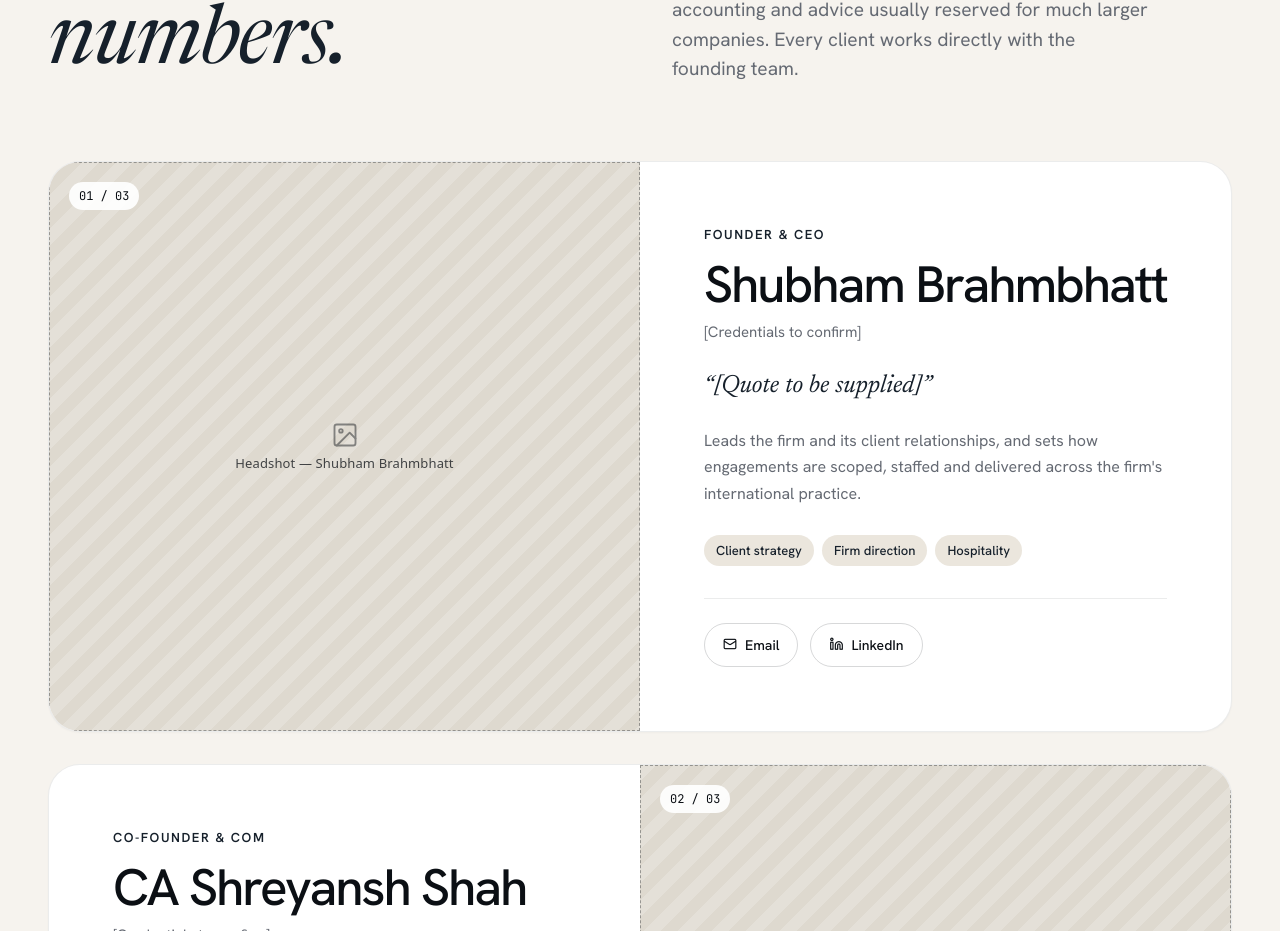
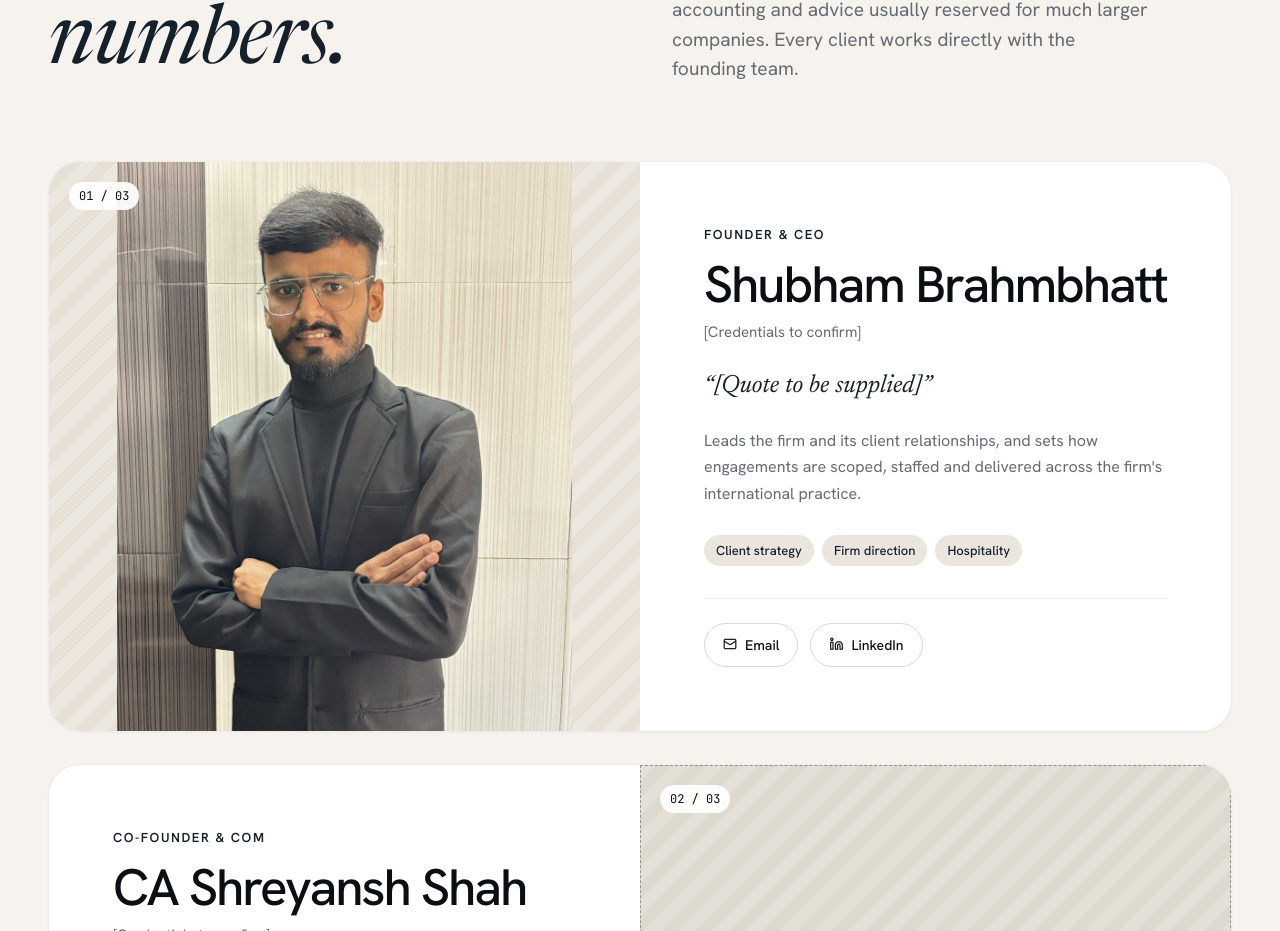
Before and after one commit to dhyey18/fiscalfork, a Next.js app: page /about in a window 1280 px wide. Shown: the part 408-1339 px from the top of the page. Built offline with nearby package versions, Linux system fonts and the light colour scheme.

Commit message:
Add founder photo and update rendering logic in About section

```diff
--- a/app/about/content.tsx
+++ b/app/about/content.tsx
@@ -1,6 +1,7 @@
 "use client";
 
 import type { CSSProperties } from "react";
+import Image from "next/image";
 import SiteHeader from "../components/SiteHeader";
 import SiteFooter from "../components/SiteFooter";
 import { Hover, Icon, ImageSlot, useViewportWidth } from "../lib/ui";
@@ -12,8 +13,19 @@
    describe the scope of each role rather than anyone's history, and `quote` is
    left bracketed — putting invented words or invented credentials against a
    named person is not ours to do. Replace the bracketed fields with their own
-   words before this goes live. */
-const FOUNDERS = [
+   words before this goes live. `photo` is optional — founders without a
+   supplied photo fall back to the empty-state image slot. */
+type Founder = {
+  name: string;
+  role: string;
+  creds: string;
+  quote: string;
+  bio: string;
+  focus: string[];
+  photo?: string;
+};
+
+const FOUNDERS: Founder[] = [
   {
     name: "Shubham Brahmbhatt",
     role: "Founder & CEO",
@@ -21,6 +33,7 @@
     quote: "[Quote to be supplied]",
     bio: "Leads the firm and its client relationships, and sets how engagements are scoped, staffed and delivered across the firm's international practice.",
     focus: ["Client strategy", "Firm direction", "Hospitality"],
+    photo: "/shubham-brahmbhatt.jpg",
   },
   {
     name: "CA Shreyansh Shah",
@@ -175,10 +188,17 @@
                   order: f.photoOrder,
                 }}
               >
-                <ImageSlot
-                  shape="rect"
-                  placeholder={`Headshot — ${f.name}`}
-                />
+                {f.photo ? (
+                  <Image
+                    src={f.photo}
+                    alt={`Portrait of ${f.name}`}
+                    fill
+                    sizes="(max-width: 760px) 100vw, 50vw"
+                    style={{ objectFit: "contain" }}
+                  />
+                ) : (
+                  <ImageSlot shape="rect" placeholder={`Headshot — ${f.name}`} />
+                )}
                 <span
                   style={{
                     position: "absolute",
```
Also changed, not shown: public/shubham-brahmbhatt.jpg (added).
